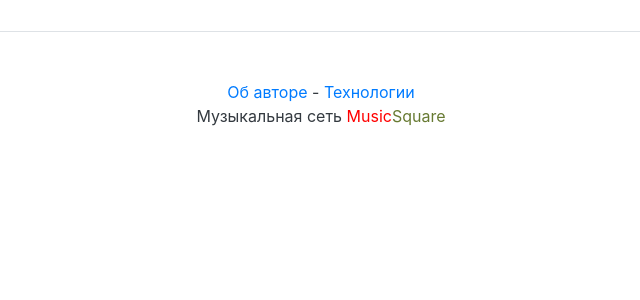
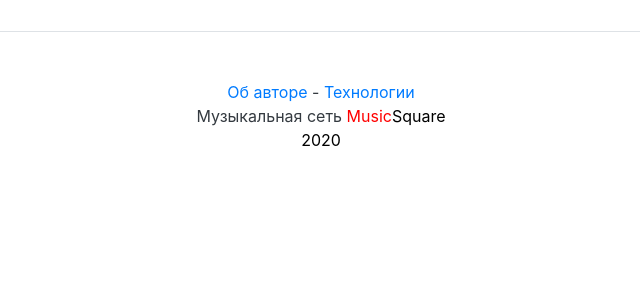
Before and after one commit to kudinov-prog/music_square, a Django app: page /follow/ in a window 1280 px wide. Shown: the part 171-471 px from the top of the page, without its empty margins (319-959 px from the left). Run offline with Django 3.2, Linux system fonts and the light colour scheme; the visitor is signed in with stand-in values (Sample User, id 1); data comes from the database, SQL or seed files in the repository; data that the repository does not hold is empty; parts of the project's set-up code (start-up, migrations or seed data) failed here and were passed over; some libraries are stand-ins or nearby versions.

Commit message:
add edits in footer.html

```diff
--- a/templates/includes/footer.html
+++ b/templates/includes/footer.html
@@ -2,5 +2,7 @@
     <p class="m-0 text-dark text-center "><a href="/about-author/">Об
     авторе</a> - <a href="/about-spec/">Технологии</a></p>
     <p class="m-0 text-dark text-center ">Музыкальная
-    сеть <span style="color:red">Music</span><span style="color:rgb(103, 122, 50)">Square</span></p>
+    сеть <span style="color:red">Music</span><span style="color:rgb(0, 0, 0)">Square</span></p>
+
+    <p class="m-0 text-dark text-center "><span style="color:rgb(0, 0, 0)">2020</span></p>
 </footer>
```
